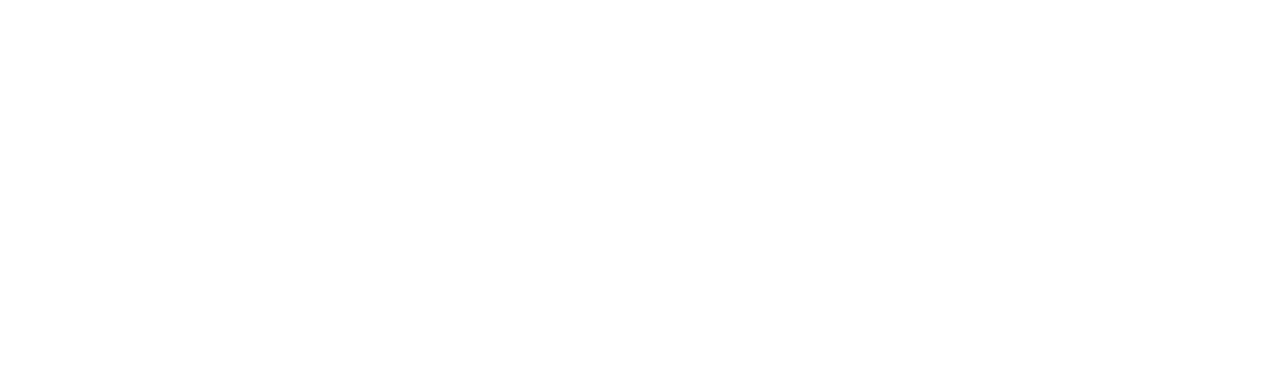
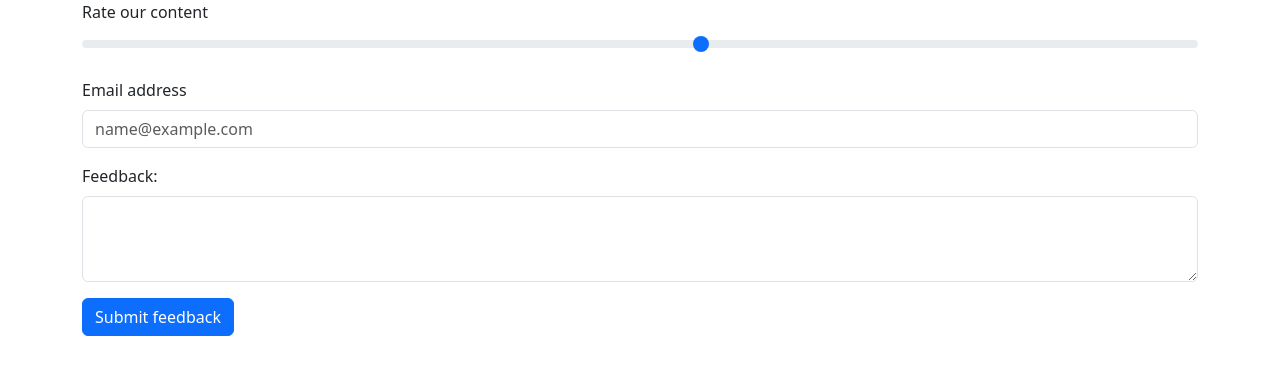
Before and after one commit to JoaoLeoncio/Git-Project-DecostaLeoncio, a plain HTML site: page contact.html in a window 1280 px wide. Drawn offline with nearby package versions, Linux system fonts and the light colour scheme.

Commit message:
Add form page
Created and add form page

```diff
--- a/contact.html
+++ b/contact.html
@@ -16,5 +16,46 @@
     ></script>
     <title>Contact</title>
   </head>
-  <body></body>
+  <body>
+    <div class="container">
+      <div class="mb-3">
+        <label for="customRange2" class="form-label">Rate our content</label>
+        <input
+          type="range"
+          class="form-range"
+          min="1"
+          max="10"
+          id="customRange2"
+          required
+        />
+      </div>
+
+      <div class="mb-3">
+        <label for="exampleFormControlInput1" class="form-label"
+          >Email address</label
+        >
+        <input
+          type="email"
+          class="form-control"
+          id="exampleFormControlInput1"
+          placeholder="name@example.com"
+          required
+        />
+      </div>
+      <div class="mb-3">
+        <label for="exampleFormControlTextarea1" class="form-label"
+          >Feedback:</label
+        >
+        <textarea
+          class="form-control"
+          id="exampleFormControlTextarea1"
+          rows="3"
+          required
+        ></textarea>
+      </div>
+      <div class="col-12">
+        <button class="btn btn-primary" type="submit">Submit feedback</button>
+      </div>
+    </div>
+  </body>
 </html>
```
